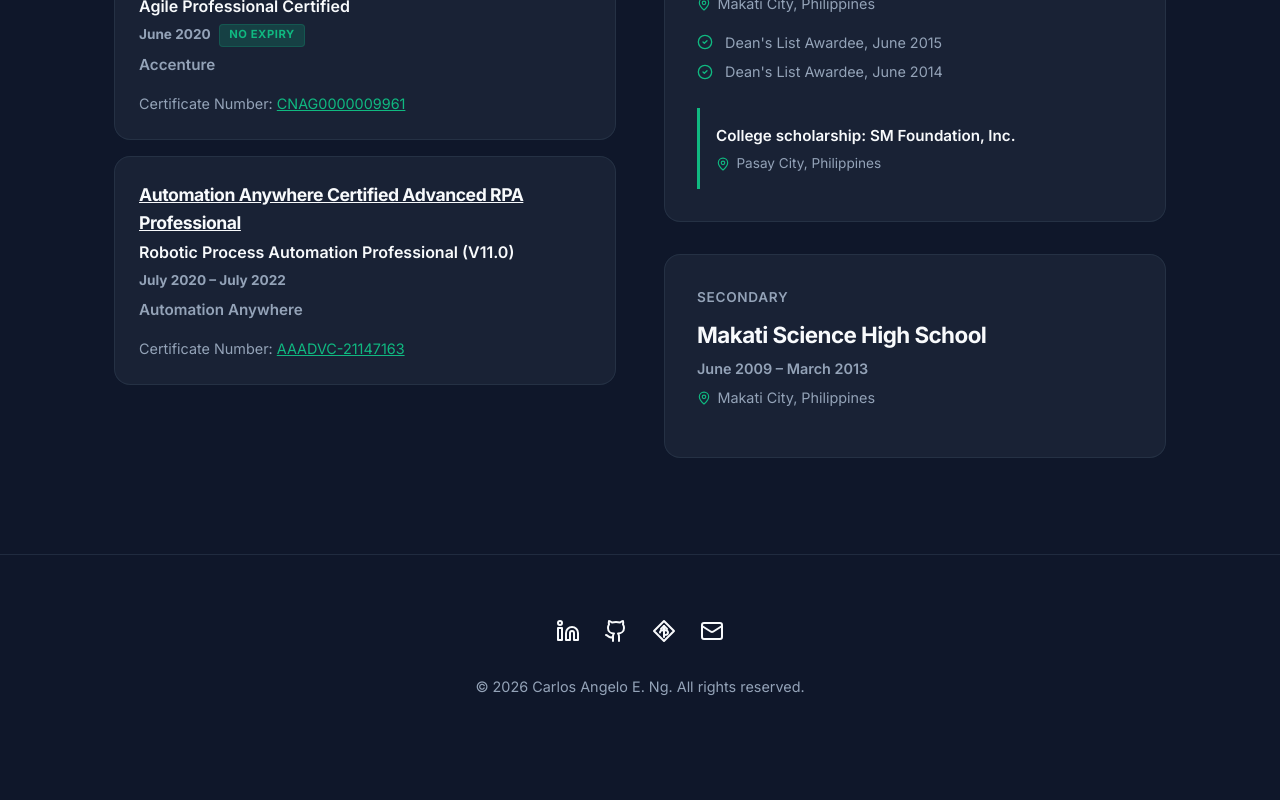
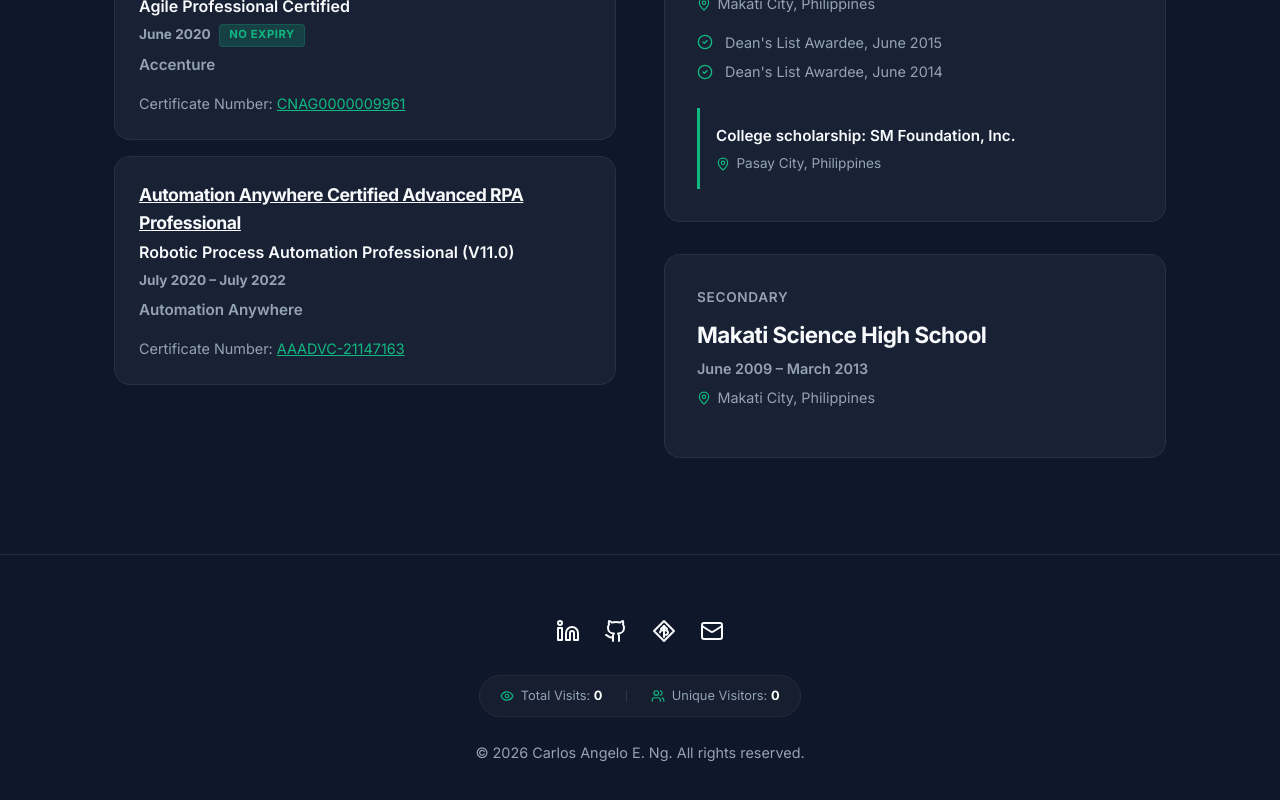
Before and after one commit to cng07/carlosng07, a React (Vite) app: page / in a window 1280 px wide. Shown: the part 5873-6673 px from the top of the page. Before the commit the page ends 6635 px from the top, so only its background shows below. Built offline with nearby package versions, Linux system fonts and the light colour scheme; no server answers.

Commit message:
Add visit tracker

```diff
--- a/src/App.jsx
+++ b/src/App.jsx
@@ -6,7 +6,9 @@ import {
     Linkedin,
     Mail,
     Menu,
-    X
+    X,
+    Eye,
+    Users
 } from 'lucide-react';
 import IeeeIcon from './components/CustomIcons';
 import { resumeData } from './data/resumeData';
@@ -29,6 +31,46 @@ const ScrollToTop = () => {
 
 const App = () => {
     const [isMenuOpen, setIsMenuOpen] = React.useState(false);
+    const [visitorStats, setVisitorStats] = React.useState({ total: 0, unique: 0 });
+
+    React.useEffect(() => {
+        const NAMESPACE = 'carlosng07-portfolio';
+        const API_URL = 'https://api.counterapi.dev/v1';
+
+        const fetchStats = async () => {
+            try {
+                // 1. Increment Total Visits
+                const totalRes = await fetch(`${API_URL}/${NAMESPACE}/visits/up`);
+                const totalData = await totalRes.json();
+
+                // 2. Handle Unique Visitors
+                const hasVisited = localStorage.getItem('site_has_visited');
+                let uniqueData;
+
+                if (!hasVisited) {
+                    // New visitor: Increment unique count
+                    const uniqueRes = await fetch(`${API_URL}/${NAMESPACE}/unique/up`);
+                    uniqueData = await uniqueRes.json();
+                    localStorage.setItem('site_has_visited', 'true');
+                } else {
+                    // Returning visitor: Just get unique count
+                    const uniqueRes = await fetch(`${API_URL}/${NAMESPACE}/unique`);
+                    uniqueData = await uniqueRes.json();
+                }
+
+                setVisitorStats({
+                    total: totalData.count || 0,
+                    unique: uniqueData.count || 0
+                });
+
+            } catch (error) {
+                console.error("Error fetching visitor stats:", error);
+                // Fail silently or keep default 0
+            }
+        };
+
+        fetchStats();
+    }, []);
 
     const toggleMenu = () => setIsMenuOpen(!isMenuOpen);
     const closeMenu = () => setIsMenuOpen(false);
@@ -89,11 +131,36 @@ const App = () => {
                 {/* Footer */}
                 <footer style={{ padding: '4rem 0', borderTop: '1px solid var(--border)', textAlign: 'center' }}>
                     <div style={{ display: 'flex', justifyContent: 'center', gap: '1.5rem', marginBottom: '1.5rem' }}>
-                        <a href={resumeData.linkedIn} target="_blank" rel="noreferrer"><Linkedin size={24} /></a>
-                        <a href={resumeData.github} target="_blank" rel="noreferrer"><Github size={24} /></a>
-                        <a href={resumeData.ieee} target="_blank" rel="noreferrer"><IeeeIcon size={24} /></a>
-                        <a href={`mailto:${resumeData.email}`}><Mail size={24} /></a>
+                        <a href={resumeData.linkedIn} target="_blank" rel="noreferrer" className="footer-social"><Linkedin size={24} /></a>
+                        <a href={resumeData.github} target="_blank" rel="noreferrer" className="footer-social"><Github size={24} /></a>
+                        <a href={resumeData.ieee} target="_blank" rel="noreferrer" className="footer-social"><IeeeIcon size={24} /></a>
+                        <a href={`mailto:${resumeData.email}`} className="footer-social"><Mail size={24} /></a>
                     </div>
+
+                    {/* Visitor Counter */}
+                    <div style={{
+                        display: 'inline-flex',
+                        alignItems: 'center',
+                        gap: '1.5rem',
+                        marginBottom: '1.5rem',
+                        padding: '0.6rem 1.25rem',
+                        background: 'rgba(255,255,255,0.03)',
+                        borderRadius: '100px',
+                        border: '1px solid rgba(255,255,255,0.05)',
+                        fontSize: '0.8rem',
+                        color: 'var(--text-muted)'
+                    }}>
+                        <div style={{ display: 'flex', alignItems: 'center', gap: '0.4rem' }}>
+                            <span style={{ color: 'var(--primary)', display: 'flex' }}><Eye size={14} /></span>
+                            <span>Total Visits: <strong style={{ color: '#fff' }}>{visitorStats.total}</strong></span>
+                        </div>
+                        <div style={{ width: '1px', height: '12px', background: 'rgba(255,255,255,0.1)' }} />
+                        <div style={{ display: 'flex', alignItems: 'center', gap: '0.4rem' }}>
+                            <span style={{ color: 'var(--primary)', display: 'flex' }}><Users size={14} /></span>
+                            <span>Unique Visitors: <strong style={{ color: '#fff' }}>{visitorStats.unique}</strong></span>
+                        </div>
+                    </div>
+
                     <p style={{ color: 'var(--text-muted)', fontSize: '0.9rem' }}>
                         &copy; {new Date().getFullYear()} {resumeData.name}. All rights reserved.
                     </p>
```
